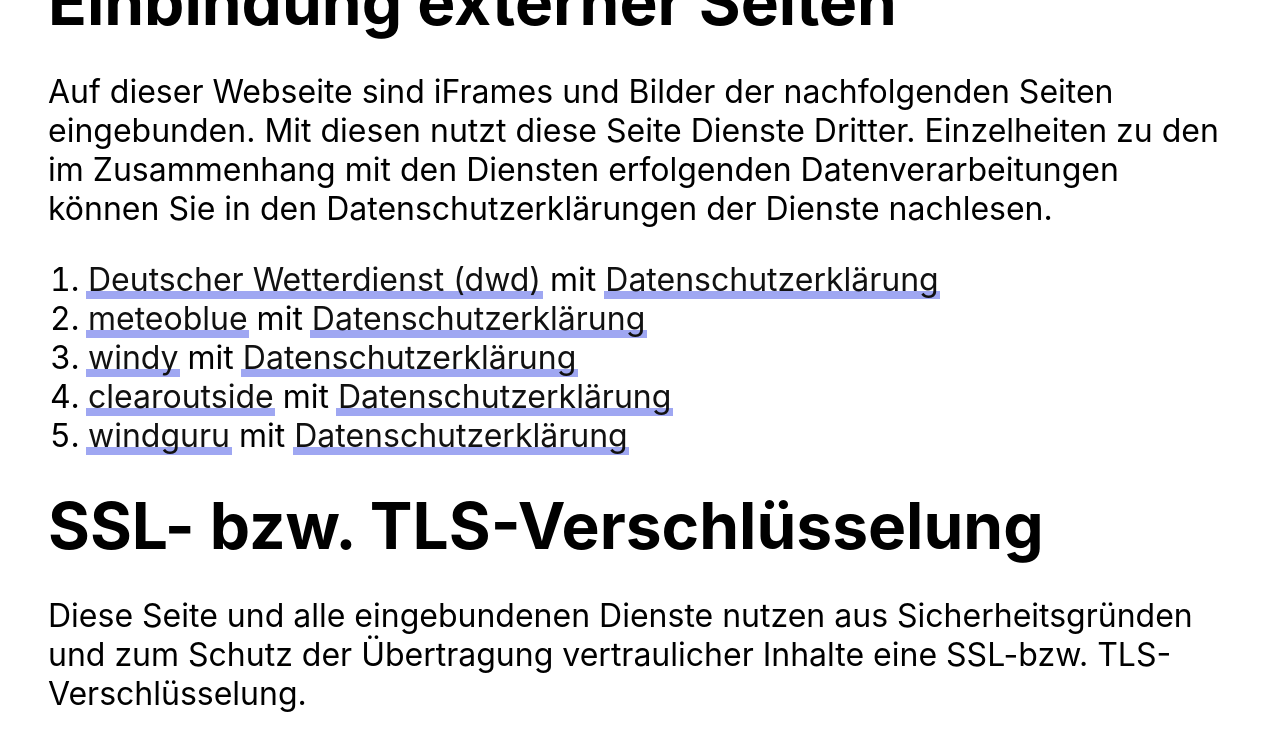
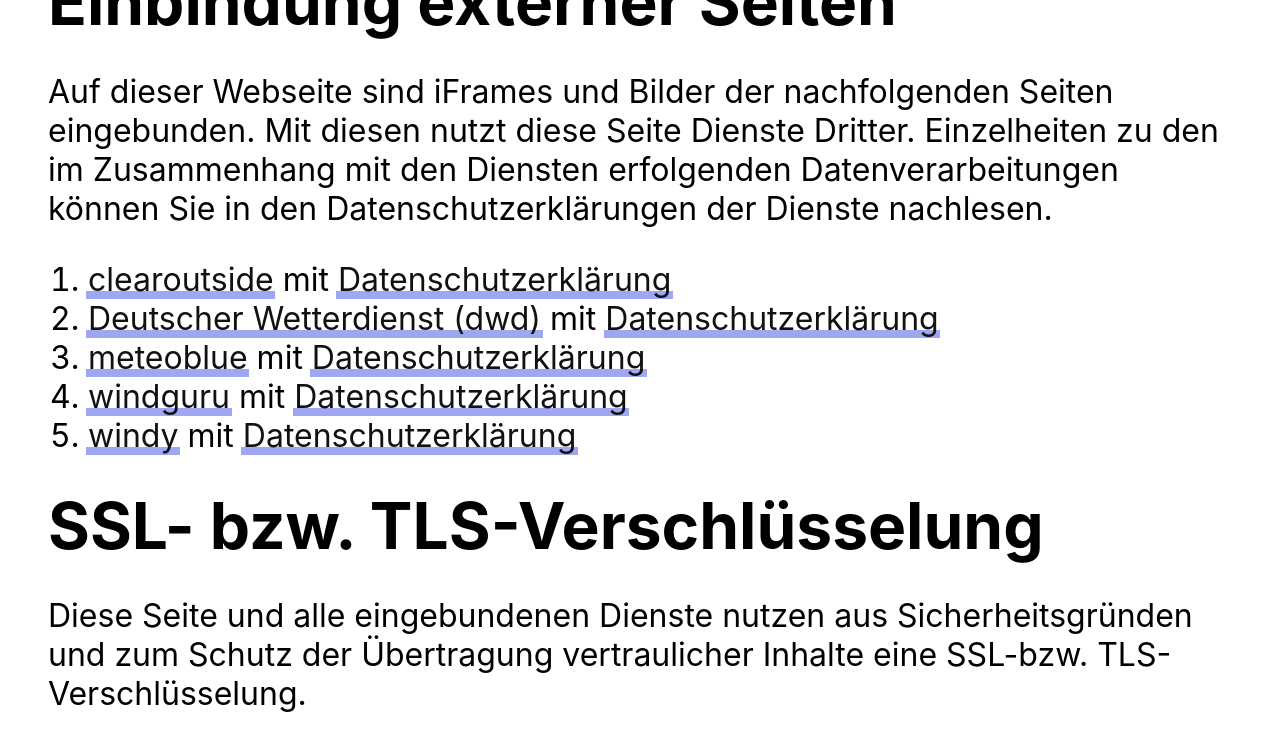
Before and after one commit to app-5ls-de/wetter, a Jekyll site: the page built from datenschutz.md, in a window 1280 px wide and 900 px high, scrolled down 588 px. Shown: the top 751 px of the window. Built offline with Jekyll 4.4.1, drawn with Linux system fonts in a browser that asks for light colours.

Commit message:
reorderd A->Z

```diff
--- a/datenschutz.md
+++ b/datenschutz.md
@@ -11,11 +11,11 @@
 
 Auf dieser Webseite sind iFrames und Bilder der nachfolgenden Seiten eingebunden. Mit diesen nutzt diese Seite Dienste Dritter. Einzelheiten zu den im Zusammenhang mit den Diensten erfolgenden Datenverarbeitungen können Sie in den Datenschutzerklärungen der Dienste nachlesen.
 
+1. [clearoutside](https://clearoutside.com/) mit [Datenschutzerklärung](https://clearoutside.com/page/privacy_policy/)
 1. [Deutscher Wetterdienst (dwd)](https://www.dwd.de/DE/) mit [Datenschutzerklärung](https://www.dwd.de/DE/service/datenschutz/datenschutz_node.html)
 1. [meteoblue](https://www.meteoblue.com/) mit [Datenschutzerklärung](https://content.meteoblue.com/de/content/view/full/2855)
+1. [windguru](https://www.windguru.cz/) mit [Datenschutzerklärung](https://www.windguru.cz/help.php?sec=privacy)
 1. [windy](https://www.windy.com/) mit [Datenschutzerklärung](https://account.windy.com/agreements/windy-privacy-policy)
-1. [clearoutside](https://clearoutside.com/) mit [Datenschutzerklärung](https://clearoutside.com/page/privacy_policy/)
-1. [windguru](https://www.windguru.cz/) mit [Datenschutzerklärung](https://www.windguru.cz/help.php?sec=privacy)
 
 # SSL- bzw. TLS-Verschlüsselung
 Diese Seite und alle eingebundenen Dienste nutzen aus Sicherheitsgründen und zum Schutz der Übertragung vertraulicher Inhalte eine SSL-bzw. TLS-Verschlüsselung.
--- a/quellen.html
+++ b/quellen.html
@@ -5,10 +5,10 @@
 <div class="liste">
     <h1>Wetterquellen</h1>
     <ol>
+        <li><a href="https://clearoutside.com/">clearoutside</a></li>
         <li><a href="https://www.dwd.de/DE/">Deutscher Wetterdienst (dwd)</a></li>
         <li><a href="https://www.meteoblue.com/">meteoblue</a></li>
+        <li><a href="https://www.windguru.cz/">windguru</a></li>
         <li><a href="https://www.windy.com/">windy</a></li>
-        <li><a href="https://clearoutside.com/">clearoutside</a></li>
-        <li><a href="https://www.windguru.cz/">windguru</a></li>
     </ol>
 </div>
```
